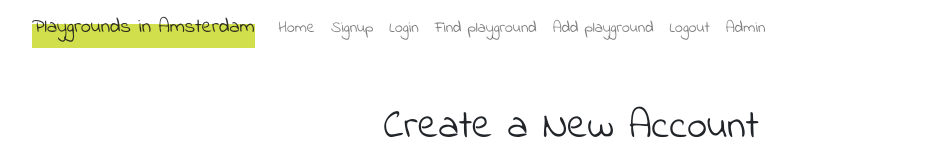
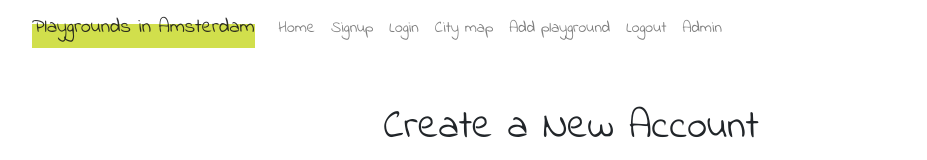
Before and after one commit to alexpanko/playgrounds-frontend, a React (Create React App) app: page /signup in a window 1280 px wide. Shown: the top 160 px of the page, without its empty margins (69-996 px from the left). Built offline with nearby package versions, Linux system fonts and the light colour scheme; no server answers.

Commit message:
Update nav

```diff
--- a/src/components/MainMap/MainMap.css
+++ b/src/components/MainMap/MainMap.css
@@ -44,6 +44,6 @@
       color: #6a9bd8;
     }
 
-.height-10 {
+/* .height-10 {
     height: 10vh;
-}
+} */
--- a/src/components/MainMap/MainMap.jsx
+++ b/src/components/MainMap/MainMap.jsx
@@ -15,7 +15,7 @@ import Navigation from '../Navigation/Navigation'
 
 const libraries = ["places"];
 const mapContainerStyle = {
-  height: "90vh",
+  height: "93vh",
   width: "100vw",
 };
 const options = {
@@ -68,7 +68,7 @@ export default function MainMap() {
   console.log({receivedPG})
   return (
     <div>
-      <div className="height-10 container">
+      <div className="height-10 container pb-3">
         <Navigation />
       </div>
 
--- a/src/components/Navigation/Navigation.jsx
+++ b/src/components/Navigation/Navigation.jsx
@@ -24,11 +24,11 @@ export default class Navigation extends Component {
                     <Navbar.Brand className="highlight" href="/">Playgrounds in Amsterdam</Navbar.Brand>
                     <Navbar.Toggle aria-controls="basic-navbar-nav" />
                     <Navbar.Collapse id="basic-navbar-nav">
-                        <Nav className="text-right">
+                        <Nav>
                             <Nav.Link href="/">Home</Nav.Link>
                             <Nav.Link href="/signup">Signup</Nav.Link>
                             <Nav.Link href="/login">Login</Nav.Link>
-                            <Nav.Link href="/main-map">Find playground</Nav.Link>
+                            <Nav.Link href="/main-map">City map</Nav.Link>
                             <Nav.Link href="/addPG">Add playground</Nav.Link>
                             <Nav.Link href="/">
                                 <button className="navLink" onClick={() => this.logoutUser()}>Logout</button>
```
